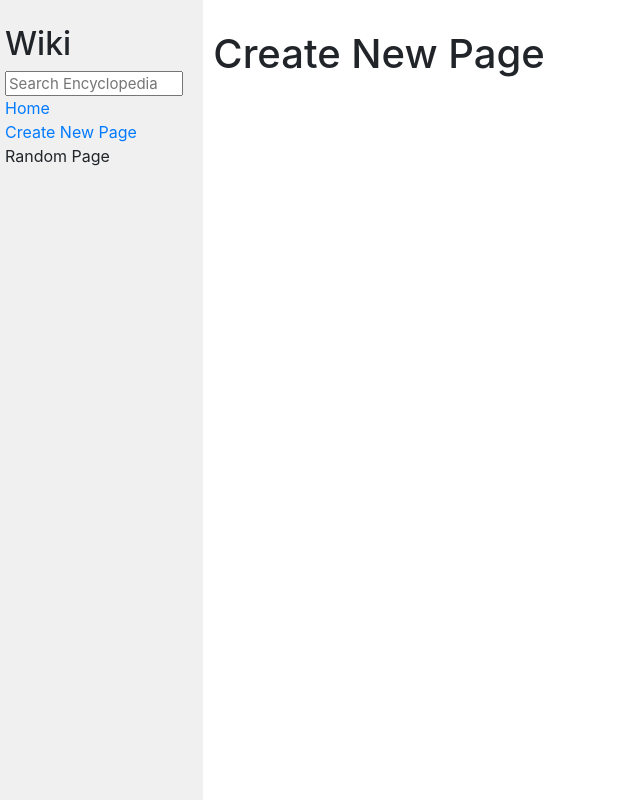
After one commit to agmaran/wiki, a Django app: page /new/ in a window 1280 px wide. The commit adds this page. Shown: the whole page, without its empty margins (0-640 px from the left). Run offline with Django 3.2, Linux system fonts and the light colour scheme; some libraries are stand-ins or nearby versions.

Commit message:
URLs fixed, new view, link to create new page and new html

```diff
--- a/encyclopedia/templates/encyclopedia/layout.html
+++ b/encyclopedia/templates/encyclopedia/layout.html
@@ -23,7 +23,7 @@
                 <a href="{% url 'index' %}">Home</a>
             </div>
             <div>
-                Create New Page
+                <a href="{% url 'new' %}">Create New Page</a>
             </div>
             <div>
                 Random Page
--- /dev/null
+++ b/encyclopedia/templates/encyclopedia/new.html
@@ -0,0 +1,8 @@
+{% extends "encyclopedia/layout.html" %}
+{% block title %}
+Create New Page
+{% endblock %}
+
+{% block body %}
+<h1>Create New Page</h1>
+{% endblock %}
--- a/encyclopedia/urls.py
+++ b/encyclopedia/urls.py
@@ -4,5 +4,6 @@ from . import views
 
 urlpatterns = [
     path("", views.index, name="index"),
-    path("<str:title>", views.entry, name="entry")
+    path("wiki/<str:title>", views.entry, name="entry"),
+    path("new/", views.new, name="new")
 ]
--- a/encyclopedia/views.py
+++ b/encyclopedia/views.py
@@ -26,3 +26,6 @@ def entry(request, title):
         "title": title,
         "content": util.get_entry(title)
     })
+
+def new(request):
+    return render(request, "encyclopedia/new.html")
```
